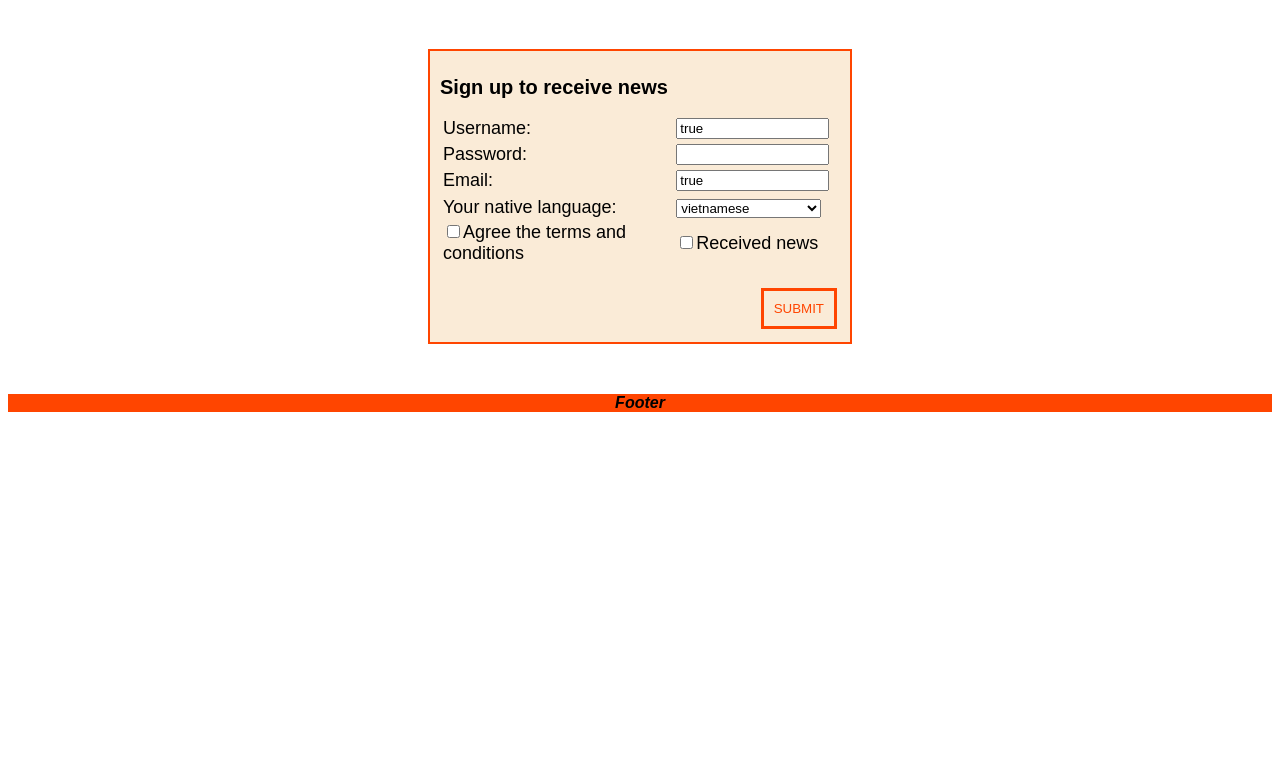
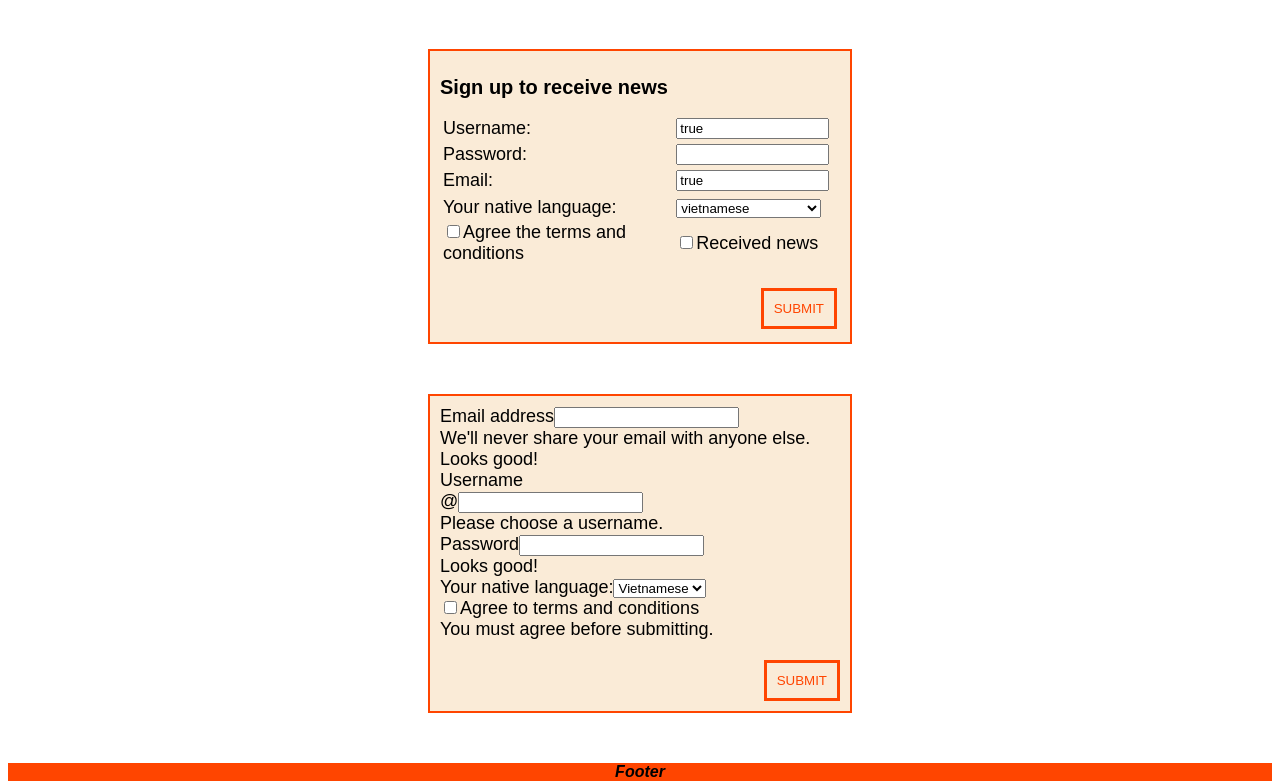
Before and after one commit to FangLee2003/IIN-Website-FangLee, a React (Create React App) app: page / in a window 1280 px wide. Shown: the part 1537-2318 px from the top of the page. Before the commit the page ends 1949 px from the top, so only its background shows below. Built offline with nearby package versions, Linux system fonts and the light colour scheme.

Commit message:
New problem with form, maybe due to failed bootstrap installation

```diff
--- a/src/App.js
+++ b/src/App.js
@@ -239,6 +239,59 @@ function App() {
           </tbody>
         </table>
       </form>
+
+      <form class="row g-3 needs-validation" novalidate>
+        <div class="col-md-4">
+          <label for="exampleInputEmail1" class="form-label">Email address</label>
+          <input type="email" class="form-control" id="exampleInputEmail1" aria-describedby="emailHelp" />
+          <div id="emailHelp" class="form-text">We'll never share your email with anyone else.</div>
+          <div class="valid-feedback">
+            Looks good!
+          </div>
+        </div>
+        <div class="col-md-4">
+          <label for="validationCustomUsername" class="form-label">Username</label>
+          <div class="input-group has-validation">
+            <span class="input-group-text" id="inputGroupPrepend">@</span>
+            <input type="text" class="form-control" id="validationCustomUsername" aria-describedby="inputGroupPrepend" required />
+            <div class="invalid-feedback">
+              Please choose a username.
+            </div>
+          </div>
+        </div>
+        <div class="mb-3">
+          <label for="exampleInputPassword1" class="form-label">Password</label>
+          <input type="password" class="form-control" id="exampleInputPassword1" />
+          <div class="valid-feedback">
+            Looks good!
+          </div>
+        </div>
+        <div class="col-md-3">
+          <label for="validationCustom04" class="form-label">Your native language:</label>
+          <select class="form-select" id="validationCustom04" required>
+            <option value="1">Vietnamese</option>
+            <option value="2">Chinese</option>
+            <option value="3">English</option>
+          </select>
+        </div>
+
+        <div class="col-12">
+          <div class="form-check">
+            <input class="form-check-input" type="checkbox" value="" id="invalidCheck" required />
+            <label class="form-check-label" for="invalidCheck">
+              Agree to terms and conditions
+            </label>
+            <div class="invalid-feedback">
+              You must agree before submitting.
+            </div>
+          </div>
+        </div>
+        <div class="col-12">
+          <div align="right">
+            <input type="submit" id="register" defaultValue="Register" />
+          </div>
+        </div>
+      </form>
       <footer className="footer">Footer</footer>
       <script
         src="https://cdn.jsdelivr.net/npm/bootstrap@5.1.3/dist/js/bootstrap.bundle.min.js"
```
